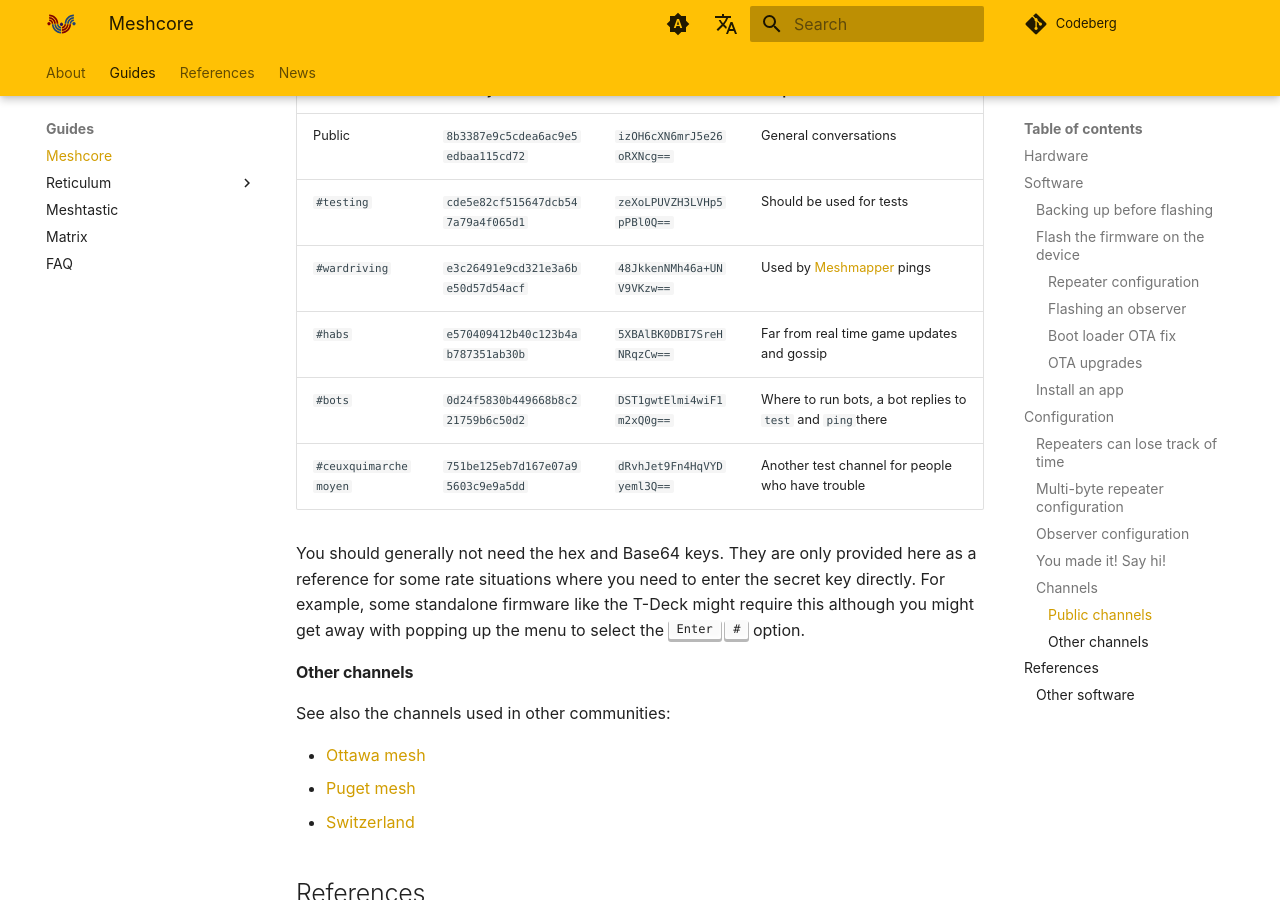
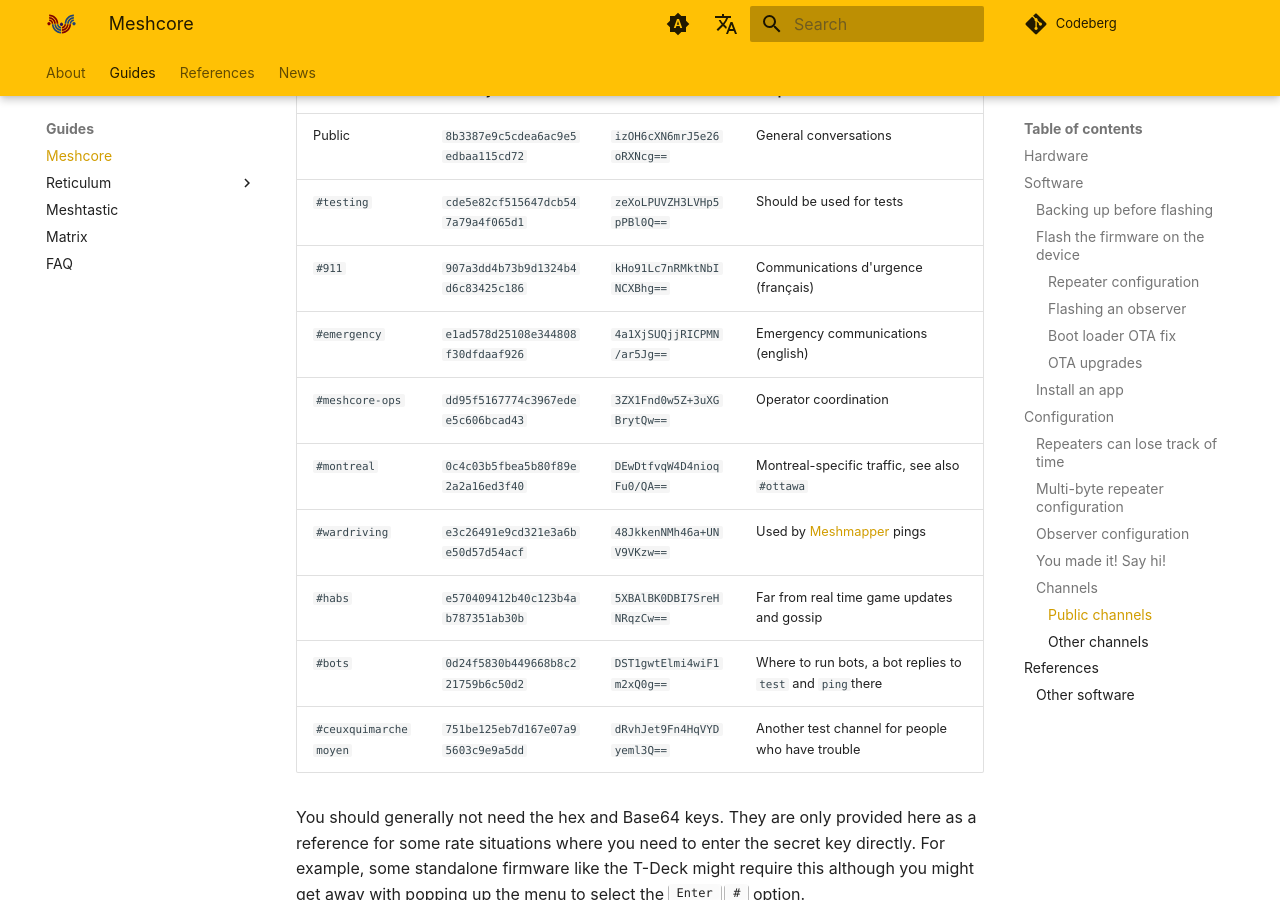
Before and after one commit to ReseauLibre/lora.reseaulibre.ca, an MkDocs documentation site: the page built from docs/guides/meshcore.md, in a window 1280 px wide and 900 px high, scrolled down 10017 px. Built offline with MkDocs 1.6.1 and Material for MkDocs 9.7.7, drawn with Linux system fonts in a browser that asks for light colours; plug-ins that fetch from the network failed and are left out; comment, search, counter and statistics services are not loaded.

Commit message:
add a couple more channels seen in the wild or proposed

```diff
--- a/docs/guides/meshcore.md
+++ b/docs/guides/meshcore.md
@@ -479,6 +479,10 @@
 |-----------------------|------------------------------------|----------------------------|------------------------------------------------------------|
 | Public                | `8b3387e9c5cdea6ac9e5edbaa115cd72` | `izOH6cXN6mrJ5e26oRXNcg==` | General conversations                                      |
 | `#testing`            | `cde5e82cf515647dcb547a79a4f065d1` | `zeXoLPUVZH3LVHp5pPBl0Q==` | Should be used for tests                                   |
+| `#911`                | `907a3dd4b73b9d1324b4d6c83425c186` | `kHo91Lc7nRMktNbINCXBhg==` | Communications d'urgence (français)                        |
+| `#emergency`          | `e1ad578d25108e344808f30dfdaaf926` | `4a1XjSUQjjRICPMN/ar5Jg==` | Emergency communications (english)                         |
+| `#meshcore-ops`       | `dd95f5167774c3967edee5c606bcad43` | `3ZX1Fnd0w5Z+3uXGBrytQw==` | Operator coordination                                      |
+| `#montreal`           | `0c4c03b5fbea5b80f89e2a2a16ed3f40` | `DEwDtfvqW4D4nioqFu0/QA==` | Montreal-specific traffic, see also `#ottawa`              |
 | `#wardriving`         | `e3c26491e9cd321e3a6be50d57d54acf` | `48JkkenNMh46a+UNV9VKzw==` | Used by [Meshmapper][] pings                               |
 | `#habs`               | `e570409412b40c123b4ab787351ab30b` | `5XBAlBK0DBI7SreHNRqzCw==` | Far from real time game updates and gossip                 |
 | `#bots`               | `0d24f5830b449668b8c221759b6c50d2` | `DST1gwtElmi4wiF1m2xQ0g==` | Where to run bots, a bot replies to `test` and `ping`there |
```
